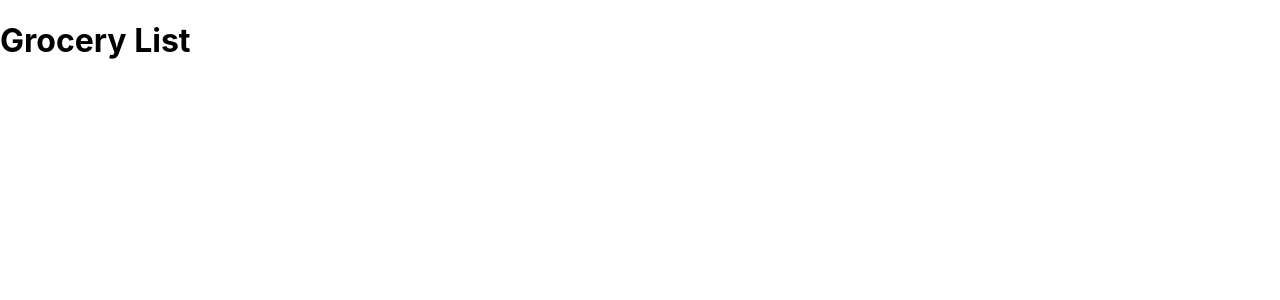
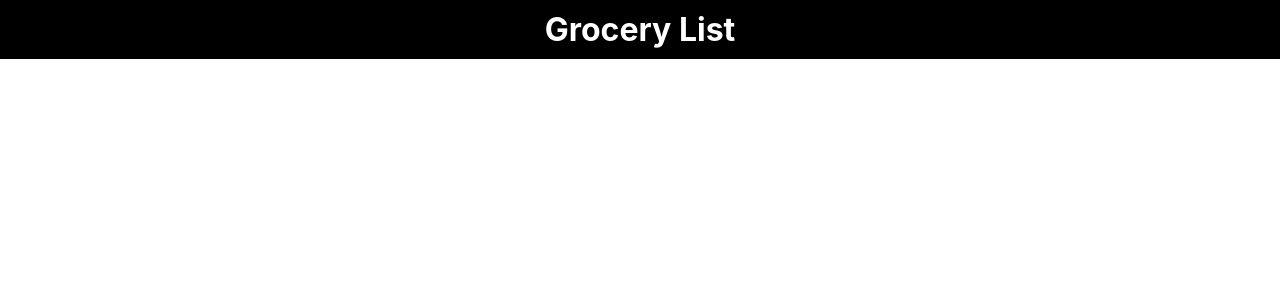
Before and after one commit to gabrielmribeiro9235/grocery-list, a JavaScript app: page / in a window 1280 px wide. Shown: the top 300 px of the page. Built offline with nearby package versions, Linux system fonts and the light colour scheme; the HTML template or start-up script is replaced by a standard one.

Commit message:
style: add styles to Header component

```diff
--- a/src/components/Header.component.js
+++ b/src/components/Header.component.js
@@ -1,7 +1,7 @@
 export default function Header() {
   return (
     <header>
-        <h1>Grocery List</h1>
+        <h1 id="headerTitle">Grocery List</h1>
     </header>
   );
 };
--- a/src/index.css
+++ b/src/index.css
@@ -6,3 +6,17 @@ body {
   -webkit-font-smoothing: antialiased;
   -moz-osx-font-smoothing: grayscale;
 }
+
+header {
+  background-color: black;
+  color: white;
+  position: fixed;
+  top: 0;
+  width: 100%;;
+}
+
+#headerTitle {
+  margin: 0;
+  padding: 10px;
+  text-align: center;
+}
```
